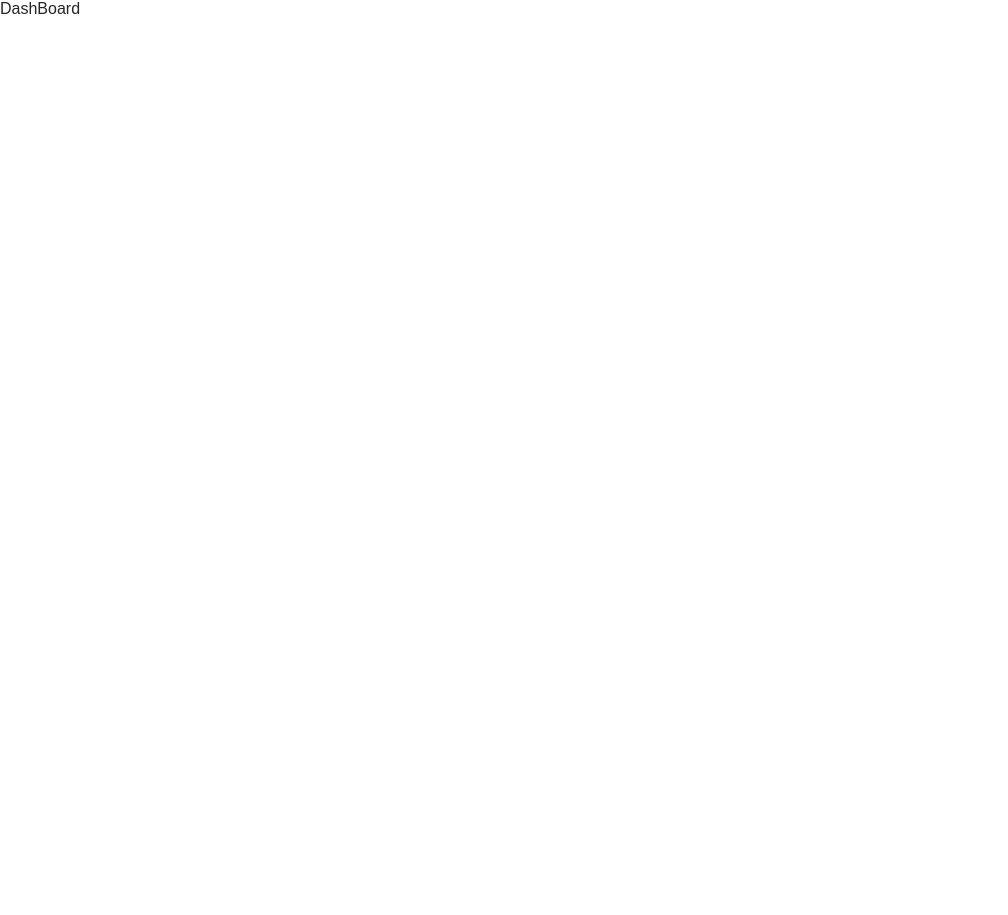
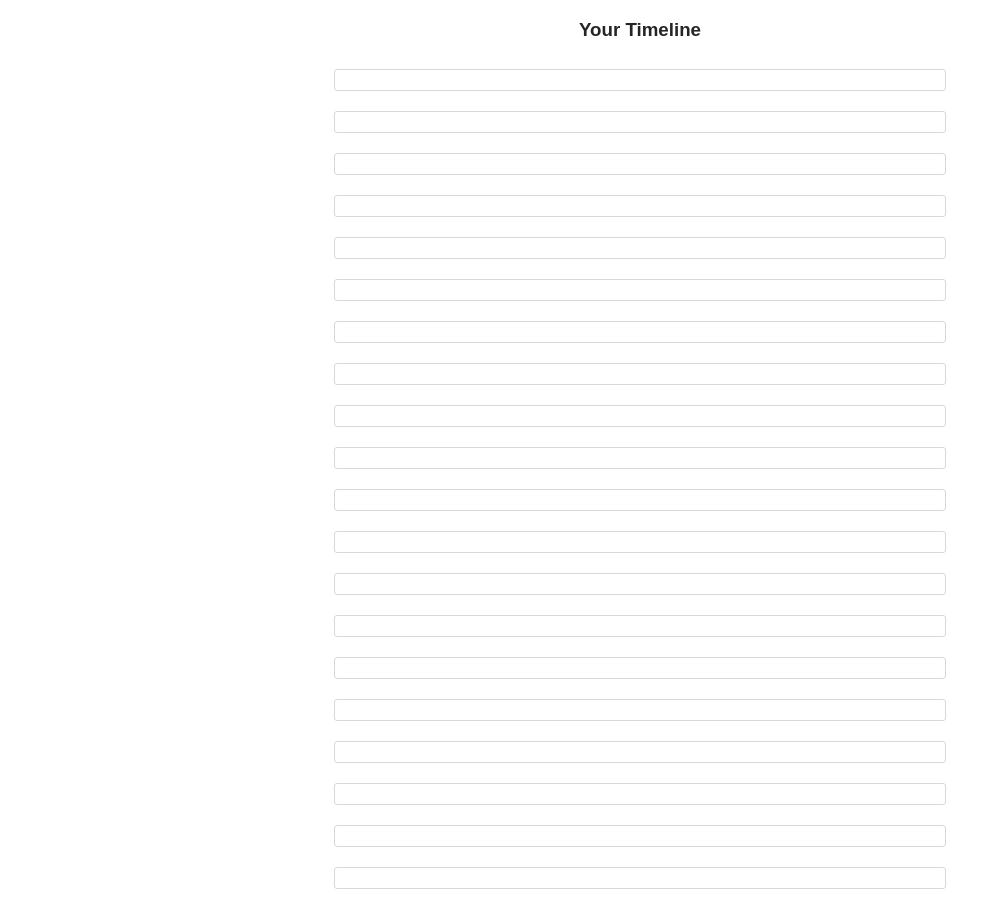
Before and after one commit to BertoGz/reactnd-chirper-app, a React (Create React App) app: page / in a window 1280 px wide. Shown: the whole page, without its empty margins (0-1008 px from the left). Before the commit the page ends 800 px from the top, so only its background shows below. Built offline with nearby package versions, Linux system fonts and the light colour scheme.

Commit message:
created Tweet component

```diff
--- a/src/components/App.js
+++ b/src/components/App.js
@@ -10,10 +10,16 @@ class App extends Component {
   render() {
     return (
       <div>
-       	<Dashboard/>
+       {this.props.loading===true ? null : <Dashboard/> }
+
       </div>
     )
   }
 }
 
+function mapToStateProps({authedUserReducer}){  // grabbing authed user prop from  store
+  return {
+    loading: authedUserReducer === null
+  }
+}
 export default connect()(App)
--- /dev/null
+++ b/src/components/Tweet.js
@@ -0,0 +1,28 @@
+import React,{Component} from 'react'
+import {connect} from 'react-redux'
+
+import {formatTweet} from '../utils/helpers'
+
+class Tweet extends Component{
+	render(){
+		console.log(this.props)
+		return(
+			<div className="tweet">
+
+			</div>
+		)
+	}
+}
+
+// we will grab these states into this componentes props
+function mapStateToProps({authedUserReducer,usersReducer,tweetsReducer},{id}){
+	const tweet = tweetsReducer[id];
+
+
+	return{
+		authedUserReducer,
+		tweet: formatTweet(tweet, usersReducer[tweet.author], authedUserReducer)
+	}
+}
+
+export default connect(mapStateToProps)(Tweet)
--- a/src/components/dashboard.js
+++ b/src/components/dashboard.js
@@ -1,10 +1,21 @@
 import React, {Component} from 'react'  // all components need this tag
 import {connect} from 'react-redux'
+
+import Tweet from './Tweet'
 class Dashboard extends Component{
 	render(){
-		console.log(this.props)
+		console.log(this.props) // dashboard holds onto tweet ids, thru the mapState Function
 		return(
-			<div>DashBoard</div>
+			<div>
+				<h3 className="center">Your Timeline</h3>
+				<ul className="dashboard-list">
+					{this.props.tweetIds.map((id)=>(
+						<li key={id}>
+							<Tweet id={id}/>
+						</li>
+						))}
+				</ul>
+			</div>
 		)
 	}
 }
```
